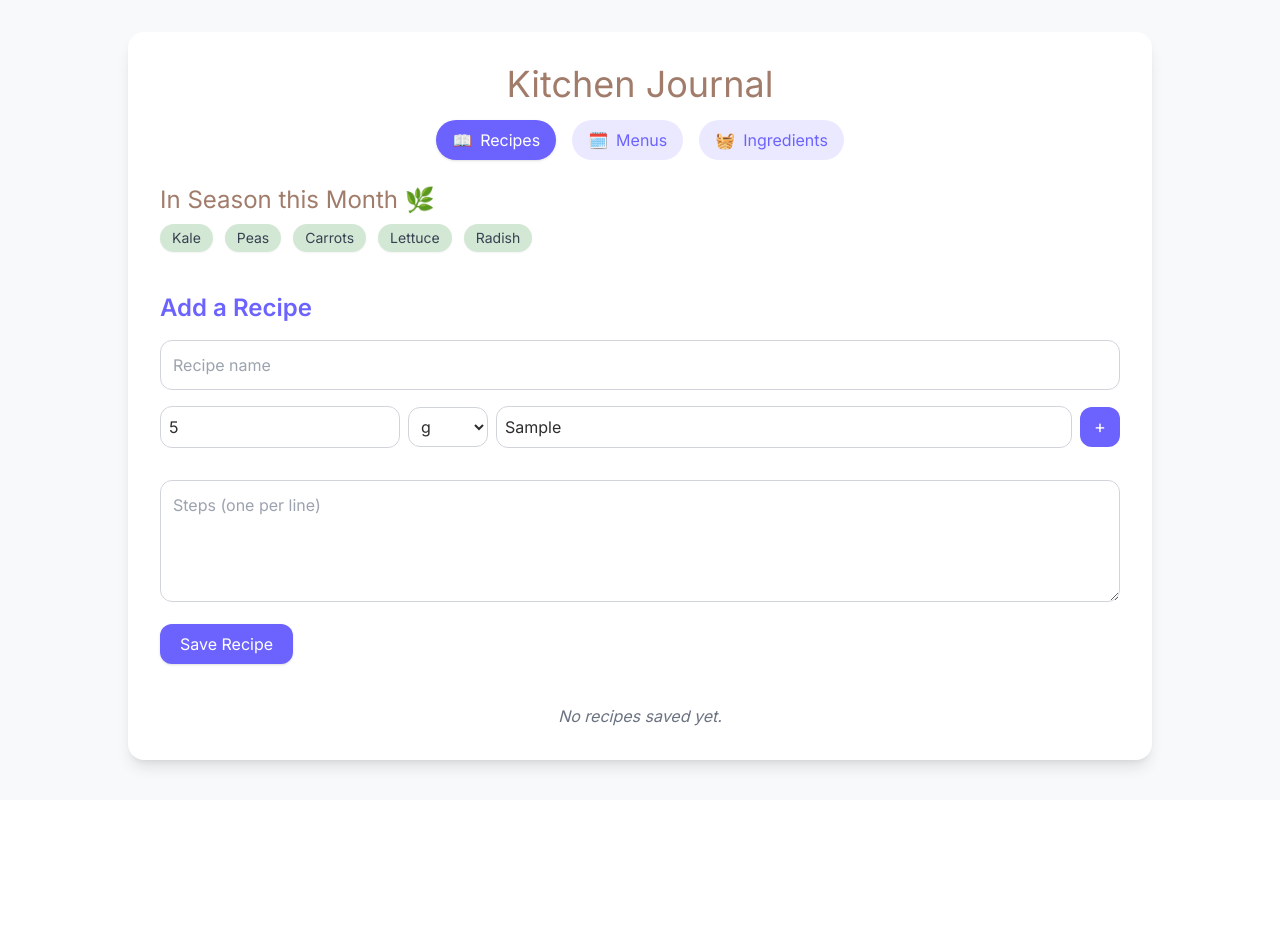
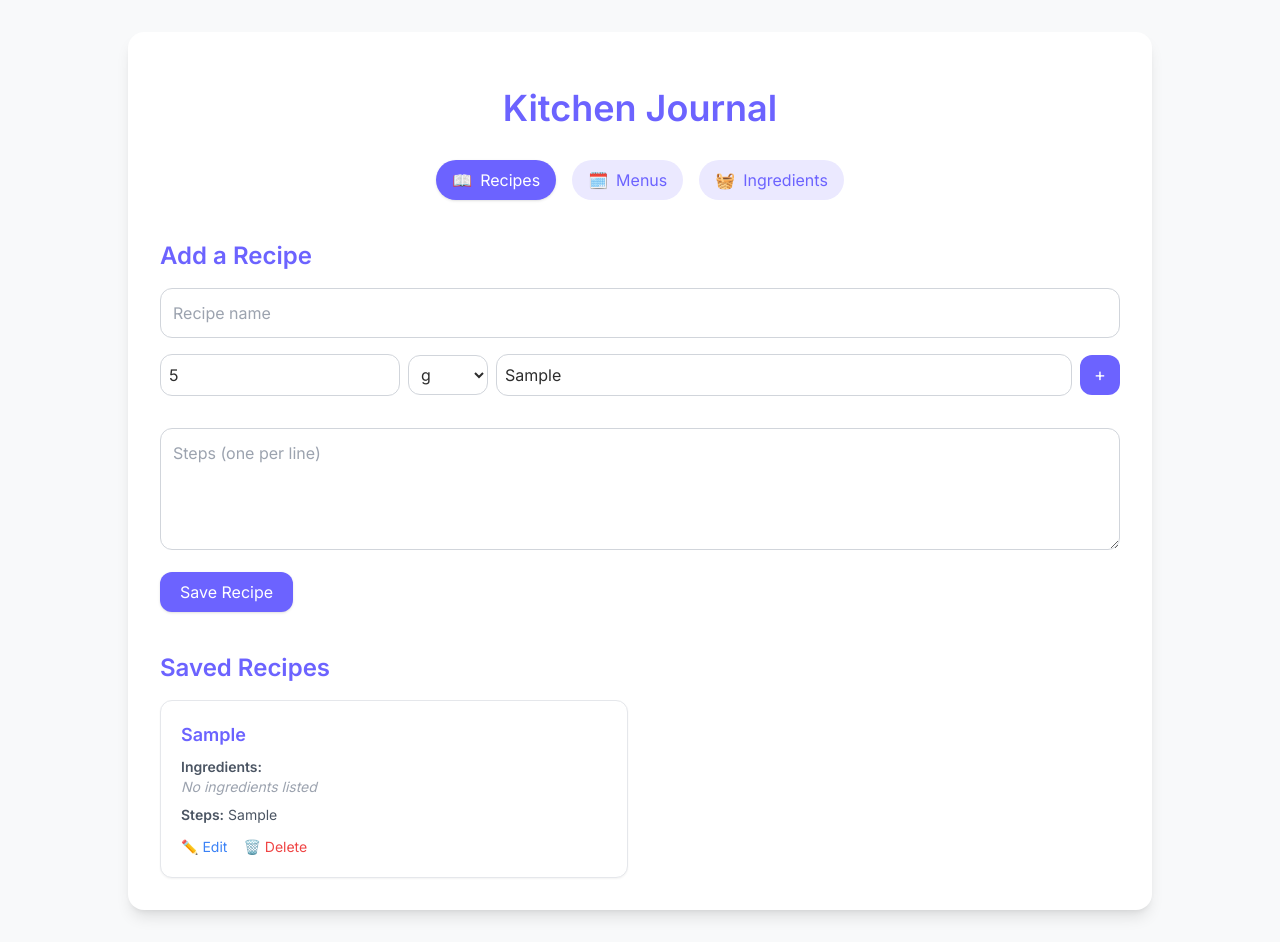
Before and after one commit to An-im/kitchen-journal, a React (Vite) app: page / in a window 1280 px wide. Both pictures are taken after typing "Sample", "5", "Sample", "Sample" into the empty fields and a click on the button "Save Recipe". Before the commit the page ends 800 px from the top, so only its background shows below. Built offline with nearby package versions, Linux system fonts and the light colour scheme.

Commit message:
Refactor completa: estructura modular, navegación por secciones y edición de recetas

```diff
--- a/package.json
+++ b/package.json
@@ -1,5 +1,5 @@
 {
-  "name": "mood-journal",
+  "name": "kitchen-journal",
   "private": true,
   "version": "0.0.0",
   "type": "module",
--- a/src/App.jsx
+++ b/src/App.jsx
@@ -1,35 +1,80 @@
-import { useState } from "react";
+import { useEffect, useState } from "react";
+import RecipeForm from "./components/RecipeForm";
+import RecipeList from "./components/RecipeList";
+import Ingredients from "./components/Ingredients";
+import SeasonalIngredients from "./components/SeasonalVeggies";
+import Menus from "./components/Menus";
 import Layout from "./components/Layout";
 import Navbar from "./components/Navbar";
-import RecipeForm from "./components/RecipeForm";
-import RecipeList from "./components/RecipeList";
-import SeasonalVeggies from "./components/SeasonalVeggies";
-import Menus from "./components/Menus";
-import Ingredients from "./components/Ingredients";
 
-function App() {
-  const [section, setSection] = useState("Recipes");
+export default function App() {
+  const [recipes, setRecipes] = useState(() => {
+    const saved = localStorage.getItem("recipes");
+    return saved ? JSON.parse(saved) : [];
+  });
+
+  const [editIndex, setEditIndex] = useState(null);
+  const [section, setSection] = useState("Recipes"); // 👈 NUEVO: control de sección
+
+  useEffect(() => {
+    localStorage.setItem("recipes", JSON.stringify(recipes));
+  }, [recipes]);
+
+  const addRecipe = (recipe) => {
+    setRecipes([...recipes, recipe]);
+  };
+
+  const updateRecipe = (updatedRecipe) => {
+    const updated = [...recipes];
+    updated[editIndex] = updatedRecipe;
+    setRecipes(updated);
+    setEditIndex(null);
+  };
+
+  const deleteRecipe = (index) => {
+    const confirmDelete = window.confirm("Are you sure you want to delete this recipe?");
+    if (confirmDelete) {
+      const filtered = recipes.filter((_, i) => i !== index);
+      setRecipes(filtered);
+    }
+  };
+
+  const handleEdit = (index) => {
+    setEditIndex(index);
+  };
 
   return (
     <Layout>
-      <h1 className="text-4xl font-handwritten text-center text-[#a17c6b] mb-4">
-        Kitchen Journal
-      </h1>
+      <h1 className="text-4xl font-bold text-center text-brand mb-8 mt-6">Kitchen Journal</h1>
 
-      <Navbar section={section} setSection={setSection} />
+      <Navbar section={section} setSection={setSection} /> {/* 👈 PASAR props */}
 
       {section === "Recipes" && (
         <>
-          <SeasonalVeggies />
-          <RecipeForm />
-          <RecipeList />
+          <RecipeForm
+            onSave={addRecipe}
+            onUpdate={updateRecipe}
+            editRecipe={editIndex !== null ? recipes[editIndex] : null}
+            isEditing={editIndex !== null}
+          />
+          <RecipeList
+            recipes={recipes}
+            onDelete={deleteRecipe}
+            onEdit={handleEdit}
+          />
         </>
       )}
 
-      {section === "Menus" && <Menus />}
-      {section === "Ingredients" && <Ingredients />}
+      {section === "Ingredients" && (
+        <>
+          <Ingredients recipes={recipes} />
+          <SeasonalIngredients />
+        </>
+      )}
+
+      {section === "Menus" && (
+        <Menus />
+      )}
     </Layout>
   );
 }
-
-export default App;
--- a/src/components/RecipeForm.jsx
+++ b/src/components/RecipeForm.jsx
@@ -1,20 +1,18 @@
-import { useState } from "react";
+import { useState, useEffect } from "react";
 
-export default function RecipeForm() {
-  const [recipes, setRecipes] = useState(() => {
-    const saved = localStorage.getItem("recipes");
-    return saved ? JSON.parse(saved) : [];
-  });
-
-  const [form, setForm] = useState({
-    name: "",
-    steps: "",
-  });
-
+export default function RecipeForm({ onSave, onUpdate, editRecipe, isEditing }) {
+  const [form, setForm] = useState({ name: "", steps: "" });
   const [ingredientName, setIngredientName] = useState("");
   const [ingredientQty, setIngredientQty] = useState("");
   const [ingredientUnit, setIngredientUnit] = useState("g");
   const [ingredientsList, setIngredientsList] = useState([]);
+
+  useEffect(() => {
+    if (editRecipe) {
+      setForm({ name: editRecipe.name, steps: editRecipe.steps });
+      setIngredientsList(editRecipe.ingredients || []);
+    }
+  }, [editRecipe]);
 
   const addIngredient = () => {
     if (ingredientName && ingredientQty && ingredientUnit) {
@@ -28,28 +26,32 @@ export default function RecipeForm() {
     }
   };
 
+  const removeIngredient = (indexToRemove) => {
+    setIngredientsList((prev) => prev.filter((_, i) => i !== indexToRemove));
+  };
+
   const handleSubmit = (e) => {
     e.preventDefault();
     const recipe = {
       ...form,
       ingredients: ingredientsList,
     };
-    const updated = [...recipes, recipe];
-    setRecipes(updated);
-    localStorage.setItem("recipes", JSON.stringify(updated));
+
+    if (isEditing) {
+      onUpdate(recipe);
+    } else {
+      onSave(recipe);
+    }
+
     setForm({ name: "", steps: "" });
     setIngredientsList([]);
   };
-  const removeIngredient = (indexToRemove) => {
-  setIngredientsList((prev) =>
-    prev.filter((_, i) => i !== indexToRemove)
-  );
-};
-
 
   return (
     <div className="mt-10">
-      <h2 className="text-2xl font-semibold text-brand mb-4">Add a Recipe</h2>
+      <h2 className="text-2xl font-semibold text-brand mb-4">
+        {isEditing ? "Edit Recipe" : "Add a Recipe"}
+      </h2>
       <form onSubmit={handleSubmit} className="space-y-4">
         {/* Nombre de la receta */}
         <input
@@ -66,7 +68,6 @@ export default function RecipeForm() {
           required
         />
 
-
         {/* Ingredientes */}
         <div className="flex flex-wrap gap-2 items-center">
           <input
@@ -78,8 +79,6 @@ export default function RecipeForm() {
             placeholder="Qty"
             className="w-1/4 p-2 border border-gray-300 rounded-xl"
           />
-
-
           <select
             value={ingredientUnit}
             onChange={(e) => setIngredientUnit(e.target.value)}
@@ -90,7 +89,6 @@ export default function RecipeForm() {
             <option value="ml">ml</option>
             <option value="unid">unid</option>
           </select>
-
           <input
             value={ingredientName}
             onChange={(e) =>
@@ -101,8 +99,6 @@ export default function RecipeForm() {
             placeholder="Ingredient"
             className="flex-1 p-2 border border-gray-300 rounded-xl"
           />
-
-
           <button
             type="button"
             onClick={addIngredient}
@@ -115,7 +111,10 @@ export default function RecipeForm() {
         {/* Lista de ingredientes agregados */}
         <ul className="text-sm text-gray-700 space-y-1">
           {ingredientsList.map((item, i) => (
-            <li key={i} className="flex items-center justify-between bg-gray-100 px-3 py-2 rounded-lg">
+            <li
+              key={i}
+              className="flex items-center justify-between bg-gray-100 px-3 py-2 rounded-lg"
+            >
               <span>
                 {item.qty} {item.unit} {item.name}
               </span>
@@ -130,8 +129,7 @@ export default function RecipeForm() {
           ))}
         </ul>
 
-
-        {/* Pasos de preparación */}
+        {/* Pasos */}
         <textarea
           name="steps"
           value={form.steps}
@@ -148,11 +146,13 @@ export default function RecipeForm() {
           className="w-full p-3 border border-gray-300 rounded-xl"
           required
         />
+
+        {/* Botón de guardar o actualizar */}
         <button
           type="submit"
           className="bg-brand text-white px-5 py-2 rounded-xl shadow hover:bg-brand-light transition"
         >
-          Save Recipe
+          {isEditing ? "Update Recipe" : "Save Recipe"}
         </button>
       </form>
     </div>
--- a/src/components/RecipeList.jsx
+++ b/src/components/RecipeList.jsx
@@ -1,24 +1,4 @@
-import { useEffect, useState } from "react";
-
-export default function RecipeList() {
-  const [recipes, setRecipes] = useState([]);
-
-  const handleDelete = (indexToRemove) => {
-    const confirmDelete = window.confirm("Are you sure you want to delete this recipe?");
-    if (confirmDelete) {
-      const updated = recipes.filter((_, i) => i !== indexToRemove);
-      setRecipes(updated);
-      localStorage.setItem("recipes", JSON.stringify(updated));
-    }
-  };
-
-  useEffect(() => {
-    const saved = localStorage.getItem("recipes");
-    if (saved) {
-      setRecipes(JSON.parse(saved));
-    }
-  }, []);
-
+export default function RecipeList({ recipes, onDelete, onEdit }) {
   if (recipes.length === 0) {
     return (
       <p className="mt-10 text-center text-gray-500 italic">
@@ -42,7 +22,7 @@ export default function RecipeList() {
 
             <div className="text-sm text-gray-600 mb-2">
               <strong>Ingredients:</strong>
-              {Array.isArray(recipe.ingredients) ? (
+              {Array.isArray(recipe.ingredients) && recipe.ingredients.length > 0 ? (
                 <ul className="list-disc ml-5 mt-1 space-y-1">
                   {recipe.ingredients.map((ing, i) => (
                     <li key={i}>
@@ -55,28 +35,24 @@ export default function RecipeList() {
               )}
             </div>
 
-
-            <div className="text-sm text-gray-600 mb-2">
-              <strong>Steps:</strong>
-              <ol className="list-decimal ml-5 mt-1 space-y-1">
-                {recipe.steps
-                  .split("\n")
-                  .filter((step) => step.trim() !== "")
-                  .map((step, i) => (
-                    <li key={i}>
-                      {step.trim().charAt(0).toUpperCase() + step.trim().slice(1)}
-                    </li>
-                  ))}
-              </ol>
+            <div className="text-sm text-gray-600 whitespace-pre-line mb-3">
+              <strong>Steps:</strong> {recipe.steps}
             </div>
 
-
-            <button
-              onClick={() => handleDelete(index)}
-              className="text-red-500 hover:text-red-700 text-sm"
-            >
-              🗑️ Delete
-            </button>
+            <div className="flex gap-4">
+              <button
+                onClick={() => onEdit(index)}
+                className="text-blue-500 hover:text-blue-700 text-sm"
+              >
+                ✏️ Edit
+              </button>
+              <button
+                onClick={() => onDelete(index)}
+                className="text-red-500 hover:text-red-700 text-sm"
+              >
+                🗑️ Delete
+              </button>
+            </div>
           </li>
         ))}
       </ul>
--- a/vite.config.js
+++ b/vite.config.js
@@ -1,7 +1,7 @@
 import { defineConfig } from 'vite'
 import react from '@vitejs/plugin-react'
 
-export default defineConfig(({ mode }) => ({
-  base: mode === 'production' ? '/kitchen-journal/' : '/',
+export default defineConfig({
+  base: '/kitchen-journal/', // 👈 esta es la clave
   plugins: [react()],
-}))
+})
```
